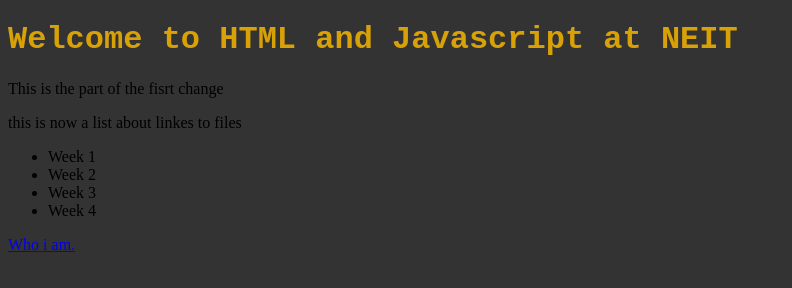
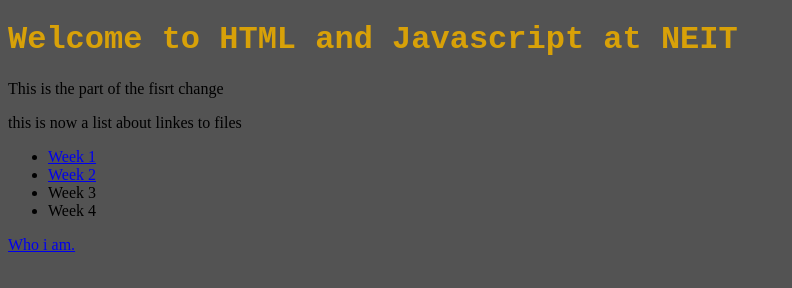
Before and after one commit to bobthefish29/SE111AllProjects, a plain HTML site: page index.html in a window 1280 px wide. Shown: the whole page, without its empty margins (0-792 px from the left). Drawn offline with Linux system fonts and the light colour scheme.

Commit message:
Week 2D1 end of class

```diff
--- a/index.html
+++ b/index.html
@@ -9,19 +9,20 @@
     <title> HTMl and java 2024</title>
 </head>
 
-    <body style="background-color: rgba(0, 0, 0, 0.801);">
+    <body style="background-color: rgba(40,40, 40, 0.801);">
         <h1 style="font-family: 'Courier New', Courier, monospace; color:rgb(216, 161, 8)"> Welcome to HTML and Javascript at NEIT</h1>
         <p>This is the part of the fisrt change</p>
         <p> this is now a list about linkes to files</p>
         <ul>
-            <li>Week 1</li>
-            <li>Week 2</li>
+            <li><a href="W1/Week1/HtmlAndJava.html"> Week 1</a></li>
+            <li><a href="W2/rellativeAndAbsolute.html">Week 2</a></li>
             <li>Week 3</li>
             <li>Week 4</li>
         </ul>
         <!--This is a link to the other page-->
         <a href = "W1/whoiam.html"> Who i am.</a>
 
+
     </body>
 
 </html>
```
Also changed, not shown: W1/Week1/HtmlAndJava.html (+1 -1 lines), W2/rellativeAndAbsolute.html (+9 -6 lines), W2/Images/SouthPark.jpg (added).
